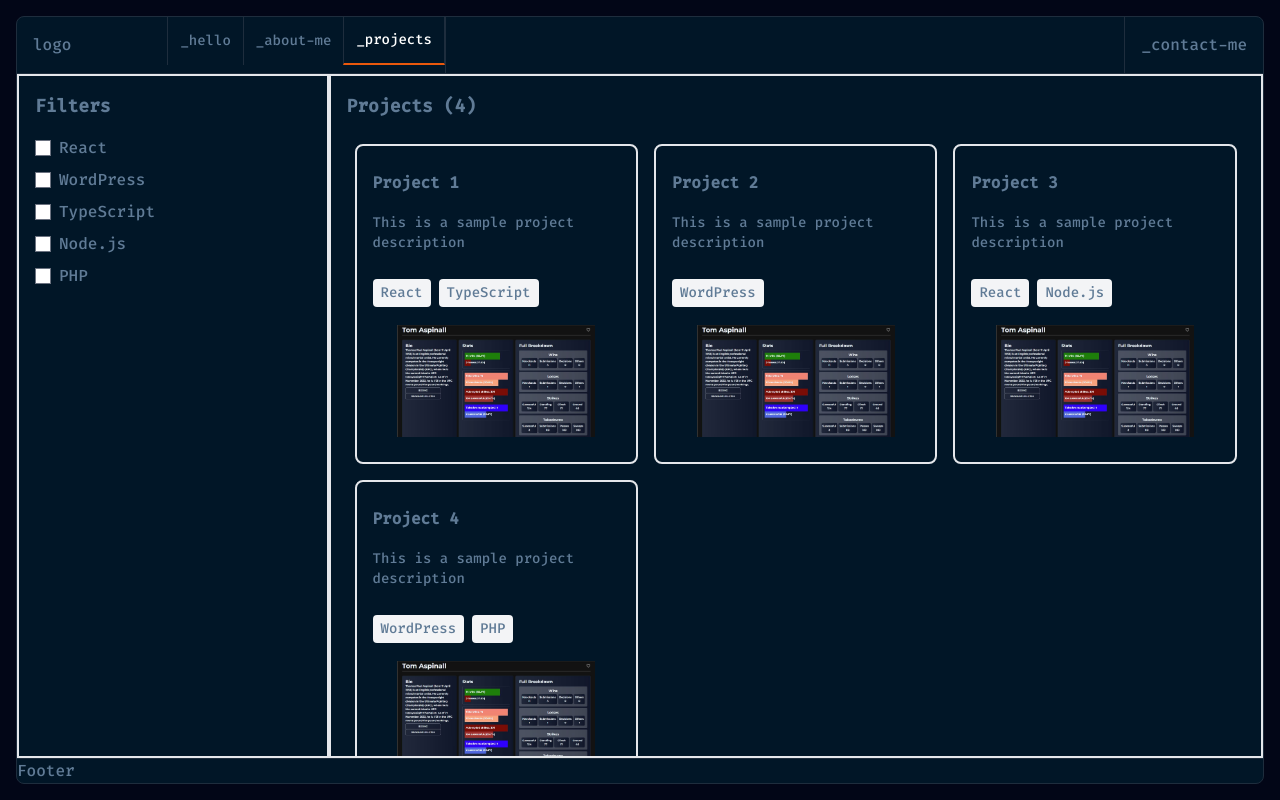
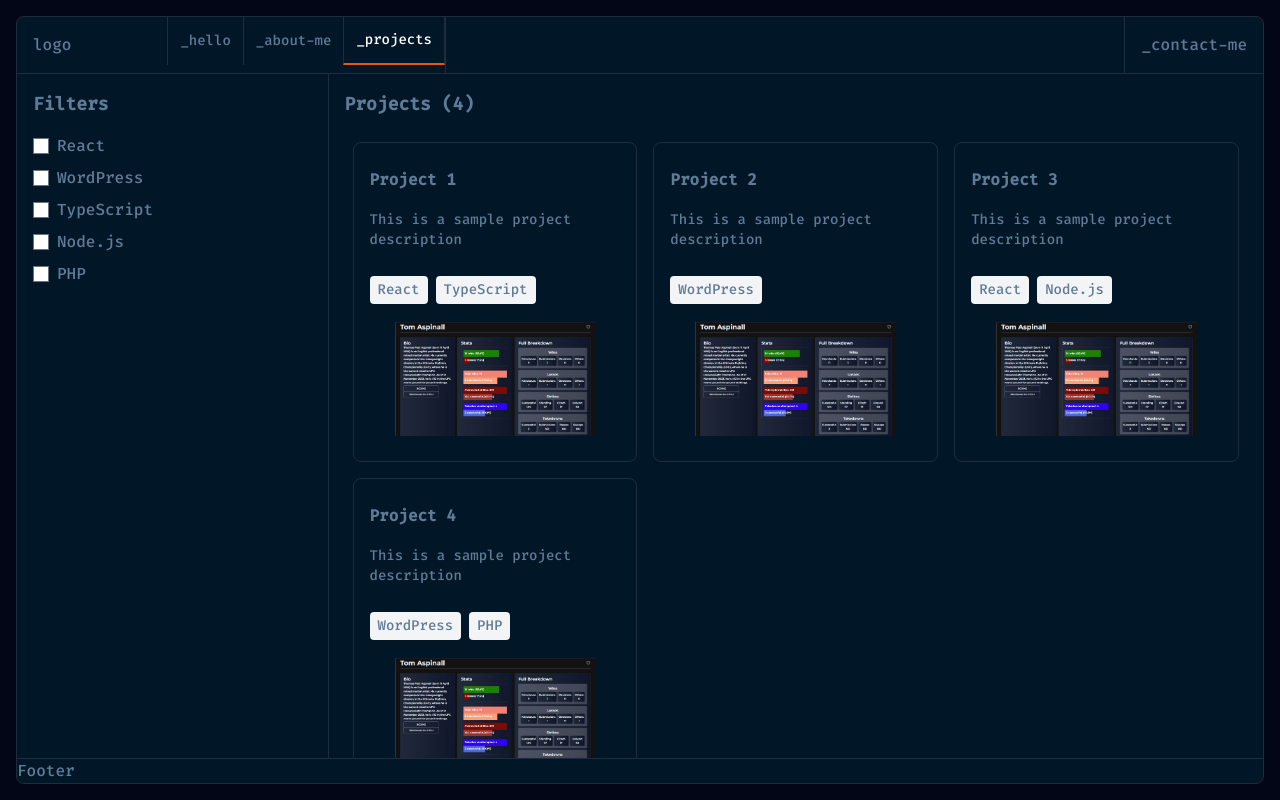
Before and after one commit to YusafS94/next-portfolio, a Next.js app: page /portfolio/projects in a window 1280 px wide. Built offline with nearby package versions, Linux system fonts and the light colour scheme; a web font is replaced by a local one.

Commit message:
project page white borders fixed

```diff
--- a/app/portfolio/projects/page.tsx
+++ b/app/portfolio/projects/page.tsx
@@ -107,7 +107,7 @@ const ProjectsPage = () => {
   return (
     <section className="flex flex-col md:flex-row grow">
       {/* Filters Column */}
-      <div className="md:w-3/12 p-4 border-2">
+      <div className="md:w-3/12 p-4 border-r border-lines-1">
         <h2 className="text-lg font-bold mb-4">Filters</h2>
         <div className="space-y-2">
           {filterOptions.map((technology: Technology) => (
@@ -125,7 +125,7 @@ const ProjectsPage = () => {
       </div>
 
       {/* Projects Grid */}
-      <div className="md:w-9/12 p-4 border-2 overflow-scroll">
+      <div className="md:w-9/12 p-4 overflow-scroll">
         <h2 className="text-lg font-bold mb-4">
           Projects ({filteredProjects.length})
         </h2>
@@ -140,7 +140,7 @@ const ProjectsPage = () => {
 
               <div
                 key={project.id}
-                className="hover:bg-lines-1 h-80 p-4 m-2 rounded-lg border-2 flex flex-col justify-around"
+                className="hover:bg-lines-1 h-80 p-4 m-2 rounded-lg border border-lines-1 flex flex-col justify-around"
               >
                 <h3 className="font-bold">{project.title}</h3>
                 <p className="text-sm">{project.description}</p>
```
